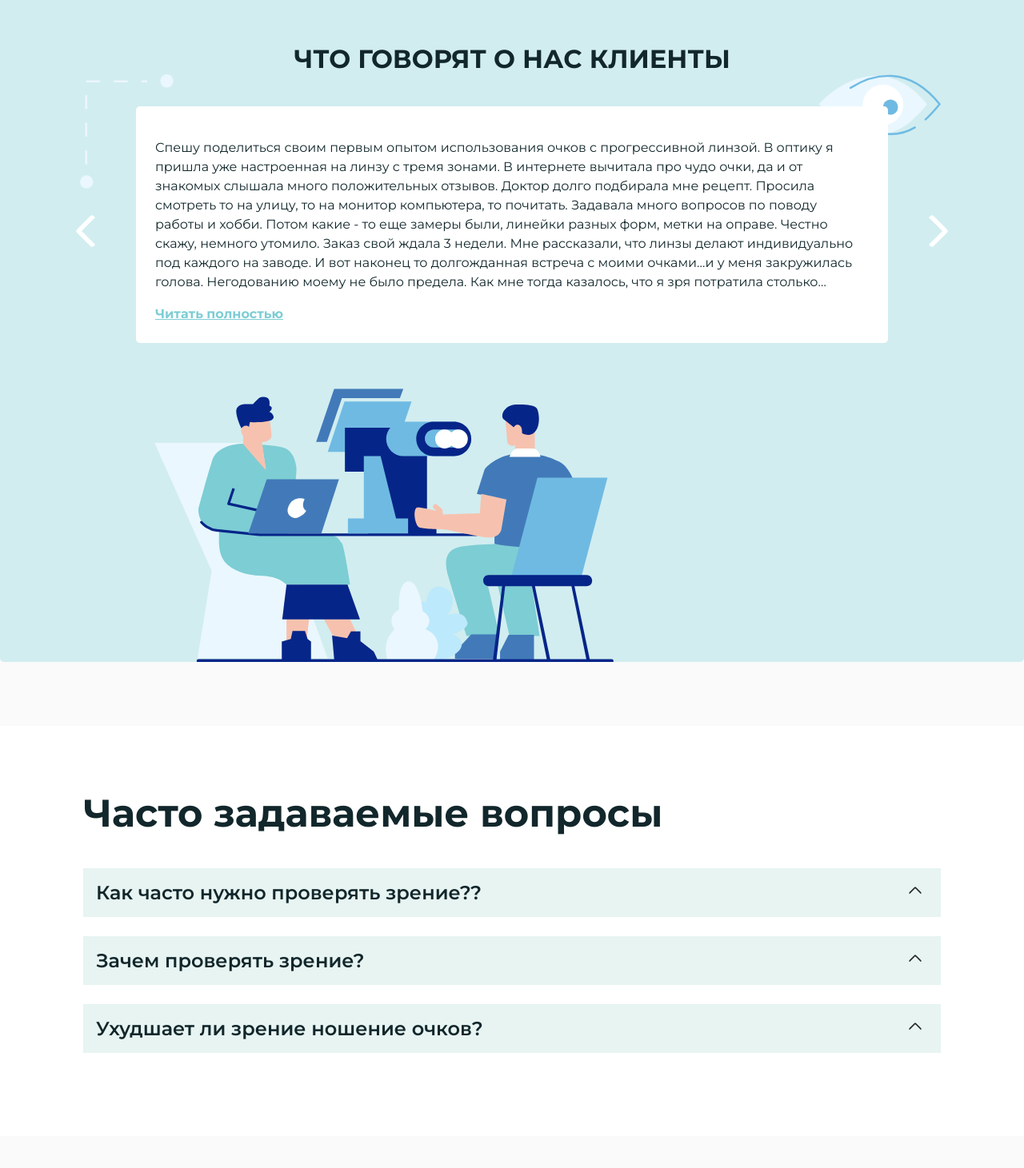
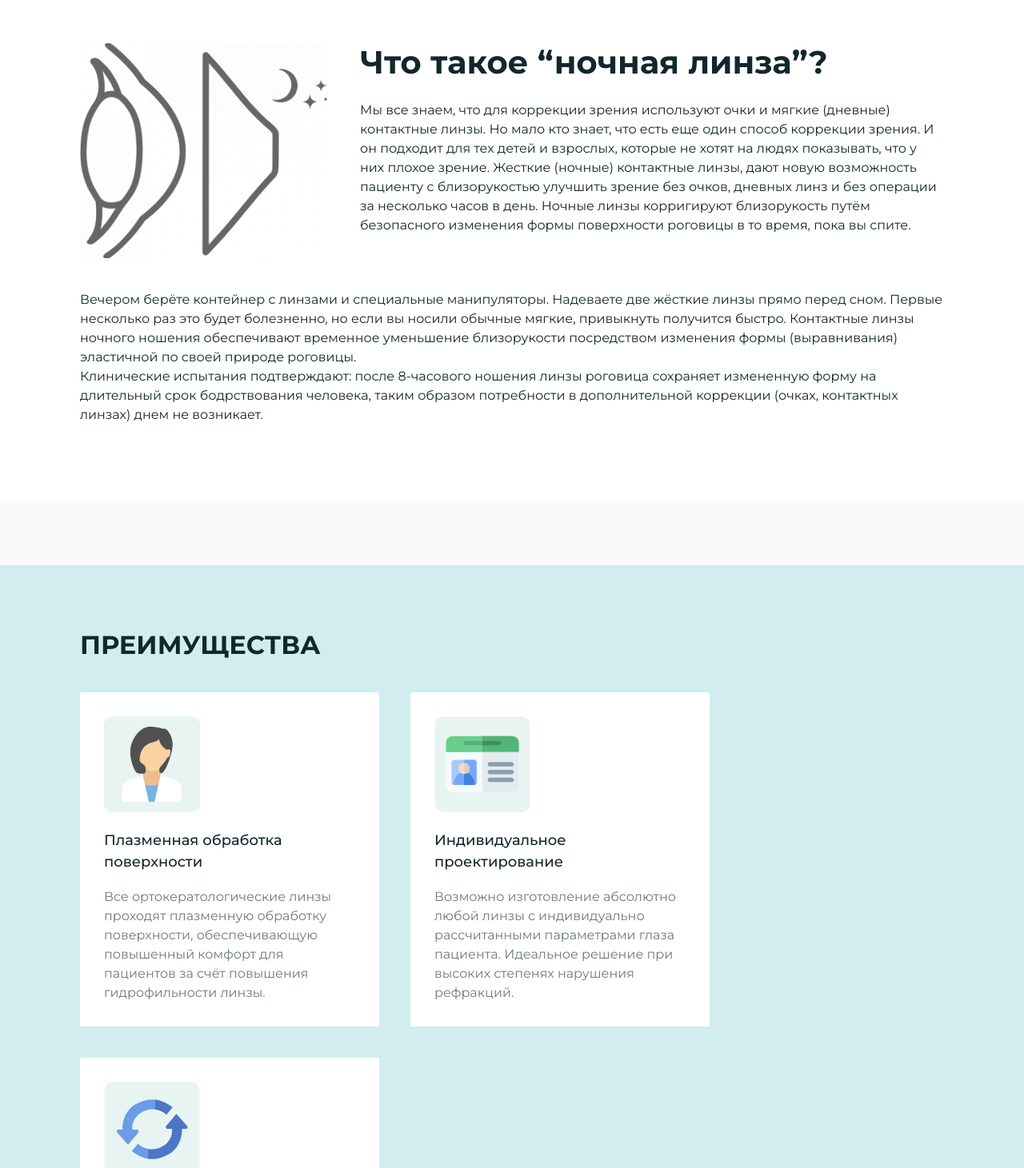
Before and after one commit to NikoraDmytro/optica_djoni, a Next.js app: page /night_eyeglass in a window 1280 px wide. Shown: the part 1000-2461 px from the top of the page at 80% size. Built offline with nearby package versions, Linux system fonts and the light colour scheme.

Commit message:
Added night eyeglass description and benefits to the corresponding page. OpticsBenefits component was renamed to Benefits and made reusable. Optics page was modified to fit the new Benefits component.

```diff
--- /dev/null
+++ b/components/Benefits/Benefits.module.scss
@@ -0,0 +1,42 @@
+@use "../../shared/styles/components";
+@use "../../shared/styles/variables";
+
+.title {
+  margin: 0;
+  font-size: 32px;
+  font-weight: 700;
+  line-height: 39px;
+  margin-bottom: 1.25em;
+}
+
+.benefitsList {
+  gap: 39px;
+  margin: 0;
+  padding: 0;
+  display: flex;
+  flex-flow: row wrap;
+  list-style-type: none;
+}
+
+.benefitBlock {
+  padding: 30px;
+  max-width: 374px;
+  border-radius: 2px;
+  background-color: white;
+}
+
+.benefitName {
+  margin: 0;
+  font-size: 18px;
+  margin-top: 1em;
+  line-height: 1.5em;
+  font-weight: 500;
+}
+
+.benefitDescription {
+  margin: 0;
+  font-size: 16px;
+  margin-top: 18px;
+  line-height: 1.5em;
+  color: variables.$secondary;
+}
--- /dev/null
+++ b/components/Benefits/Benefits.tsx
@@ -0,0 +1,34 @@
+import Image from "next/image";
+
+import { BenefitsProps } from "../../shared/types/Props";
+
+import { getImageName } from "../../utils/getImageName";
+
+import styles from "./Benefits.module.scss";
+
+export const Benefits = ({ benefits, blockTitle }: BenefitsProps) => {
+  return (
+    <div className={styles.container_blue}>
+      {blockTitle && <h1 className={styles.title}>{blockTitle}</h1>}
+
+      <ul className={styles.benefitsList}>
+        {benefits.map((benefit) => (
+          <li key={benefit.name} className={styles.benefitBlock}>
+            <Image
+              src={benefit.icon}
+              alt={getImageName(benefit.icon.src)}
+              width={120}
+              height={120}
+            />
+
+            <h2 className={styles.benefitName}>{benefit.name}</h2>
+
+            <p className={styles.benefitDescription}>
+              {benefit.description || null}
+            </p>
+          </li>
+        ))}
+      </ul>
+    </div>
+  );
+};
--- /dev/null
+++ b/components/Benefits/index.tsx
@@ -0,0 +1 @@
+export { Benefits } from "./Benefits";
--- /dev/null
+++ b/domain/NightEyeGlassDescription/NightEyeGlassDescription.module.scss
@@ -0,0 +1,25 @@
+@use "../../shared/styles/components";
+
+.eyeGlassImage {
+  float: left;
+  width: 310px;
+  height: 269px;
+  position: relative;
+  margin: 0 40px 40px 0;
+}
+
+.title {
+  margin: 0;
+  font-size: 40px;
+  font-weight: 700;
+  line-height: 48px;
+  margin-bottom: 0.6em;
+}
+
+.text {
+  line-height: 1.5em;
+}
+
+.clear {
+  clear: both;
+}
--- /dev/null
+++ b/domain/NightEyeGlassDescription/NightEyeGlassDescription.tsx
@@ -0,0 +1,41 @@
+import Image from "next/image";
+import classNames from "classnames";
+
+import styles from "./NightEyeGlassDescription.module.scss";
+
+export const NightEyeGlassDescription = () => {
+  return (
+    <div className={styles.container_white}>
+      <div className={styles.eyeGlassImage}>
+        <Image src="/image/nightEyeGlass.png" alt="" layout="fill" />
+      </div>
+
+      <h1 className={styles.title}>Что такое “ночная линза”?</h1>
+
+      <p className={styles.text}>
+        Мы все знаем, что для коррекции зрения используют очки и мягкие
+        (дневные) контактные линзы. Но мало кто знает, что есть еще один способ
+        коррекции зрения. И он подходит для тех детей и взрослых, которые не
+        хотят на людях показывать, что у них плохое зрение. Жесткие (ночные)
+        контактные линзы, дают новую возможность пациенту с близорукостью
+        улучшить зрение без очков, дневных линз и без операции за несколько
+        часов в день. Ночные линзы корригируют близорукость путём безопасного
+        изменения формы поверхности роговицы в то время, пока вы спите.
+      </p>
+
+      <p className={classNames(styles.text, styles.clear)}>
+        Вечером берёте контейнер с линзами и специальные манипуляторы. Надеваете
+        две жёсткие линзы прямо перед сном. Первые несколько раз это будет
+        болезненно, но если вы носили обычные мягкие, привыкнуть получится
+        быстро. Контактные линзы ночного ношения обеспечивают временное
+        уменьшение близорукости посредством изменения формы (выравнивания)
+        эластичной по своей природе роговицы.
+        <br />
+        Клинические испытания подтверждают: после 8-часового ношения линзы
+        роговица сохраняет измененную форму на длительный срок бодрствования
+        человека, таким образом потребности в дополнительной коррекции (очках,
+        контактных линзах) днем не возникает.
+      </p>
+    </div>
+  );
+};
--- a/domain/OpticsBenefits/index.tsx
+++ /dev/null
@@ -1 +0,0 @@
-export { OpticsBenefits } from "./OpticsBenefits";
--- a/pages/night_eyeglass.tsx
+++ b/pages/night_eyeglass.tsx
@@ -1,9 +1,16 @@
+import { Layout } from "../components/Layout";
+import { Benefits } from "../components/Benefits";
+import { UserComments } from "../components/UserComments";
+import { PageIntroduction } from "../components/PageIntroduction";
 import { FrequentQuestion } from "../components/FrequentQuestions";
-import { Layout } from "../components/Layout";
-import { PageIntroduction } from "../components/PageIntroduction";
-import { UserComments } from "../components/UserComments";
+
+import { NightEyeGlassDescription } from "../domain/NightEyeGlassDescription/NightEyeGlassDescription";
 
 import eyeGlassIcon from "../public/icons/eyeglass.svg";
+
+import card from "../public/icons/card.svg";
+import cycle from "../public/icons/cycle.svg";
+import doctorIcon from "../public/icons/doctor.svg";
 
 const frequentQuestions = [
   {
@@ -39,6 +46,32 @@ function NightEyeglass() {
         ]}
       />
 
+      <NightEyeGlassDescription />
+
+      <Benefits
+        blockTitle="ПРЕИМУЩЕСТВА"
+        benefits={[
+          {
+            icon: doctorIcon,
+            name: "Плазменная обработка поверхности",
+            description: `Все ортокератологические линзы проходят плазменную обработку поверхности,
+            обеспечивающую повышенный комфорт для пациентов за счёт повышения гидрофильности линзы.`,
+          },
+          {
+            icon: card,
+            name: "Индивидуальное проектирование",
+            description: `Возможно изготовление абсолютно любой линзы с индивидуально рассчитанными параметрами глаза пациента.
+            Идеальное решение при высоких степенях нарушения рефракций.`,
+          },
+          {
+            icon: cycle,
+            name: "Замедление прогрессирования миопии",
+            description: `У детей и подростков. Ночные линзы включены в
+            "Федеральные клинические рекомендации по диагностике и лечению близорукости у детей".`,
+          },
+        ]}
+      />
+
       <UserComments />
 
       <FrequentQuestion questions={frequentQuestions} />
```
Also changed, not shown: domain/OpticsBenefits/OpticsBenefits.module.scss (deleted, +0 -23 lines), domain/OpticsBenefits/OpticsBenefits.tsx (deleted, +0 -46 lines), pages/optics.tsx (+22 -3 lines), shared/types/Props.ts (+11 -0 lines), public/image/nightEyeGlass.png (added).
